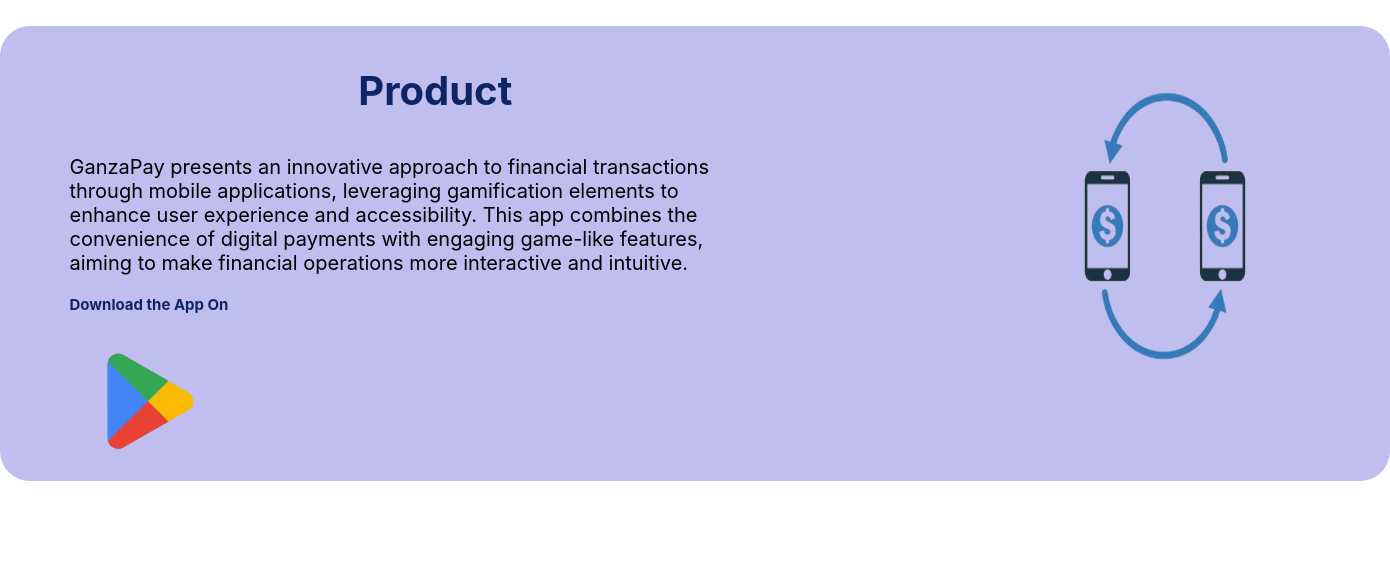
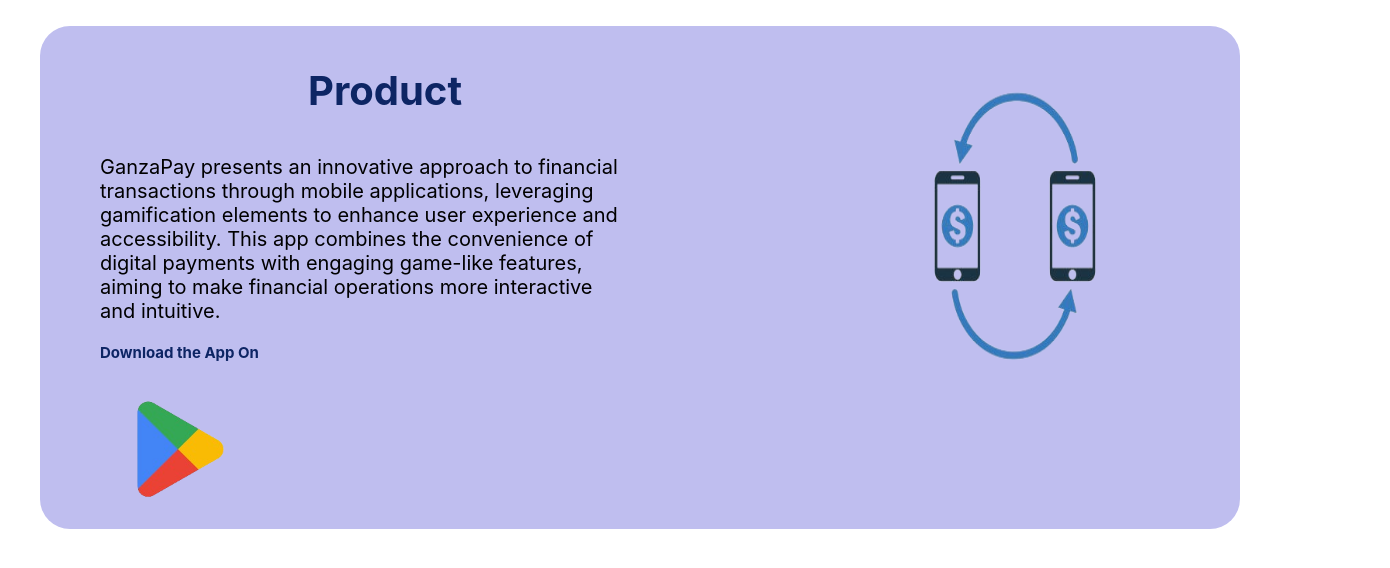
Before and after one commit to akirachix/Umodzi-Informational, a React (Create React App) app: page / in a window 1280 px wide. Shown: the top 568 px of the page, 1390 px wide, since content can reach past the window. Built offline with nearby package versions, Linux system fonts and the light colour scheme.

Commit message:
changes added

```diff
--- a/src/Product/index.css
+++ b/src/Product/index.css
@@ -19,7 +19,7 @@ height: 400px;
 
   }
 
-  .text {
+  .body{
     font-size: 20px;
     text-align: justify;
     padding-left: 5%;
@@ -51,6 +51,7 @@ height: 400px;
      width:320px ;
      padding: 30px;
      gap: 10%;
+     border-radius: 0%;
 
     }
   h3{
@@ -168,6 +169,8 @@ height: 400px;
 
   @media screen  and (min-width: 1000px) and (max-width: 1200px){
 
+
+
     .product {
       display: flex;
       flex-direction: row;
@@ -204,3 +207,53 @@ height: 400px;
       }
 
   }
+
+  @media screen and (width:1280px){
+    .product {
+      display: flex;
+       background-color: #BFBEEF;
+       border-radius: 30px;
+       width: 1200px;
+       margin: 0 auto;
+       gap: 10%;
+       margin-top: 2%;
+      }
+    h3{
+      color: #0d2564;
+      font-size: 40px;
+      text-align: center;
+    }
+
+    #image {
+    width: 450px;
+    height: 400px;
+
+      }
+
+      .text {
+        font-size: 20px;
+        text-align: justify;
+        padding-left: 5%;
+      }
+      #google-play-img {
+        max-width: 150px;
+        padding-right: 50%;
+      }
+      h2{
+        font-size: 15px;
+        padding-right: 60%;
+        color: #0d2564;
+
+      }
+      .product-text{
+        color: black;
+        text-align: justify;
+        padding-right: 50px;
+       text-align: left;
+       font-size: 20px;
+      }
+
+
+
+
+  }
--- a/src/Product/index.js
+++ b/src/Product/index.js
@@ -1,20 +1,21 @@
 import './index.css';
-import ganza from './ganza.png';
-import google from './ganzagp.png';
+
+
 const Products = () => {
   return (
 
     <div className="product">
-      <div className="text">
+      <div className="body">
         <h3>Product</h3>
         <p className="product-text">
         GanzaPay presents an innovative approach to financial transactions through mobile applications, leveraging gamification elements to enhance user experience and accessibility. This app combines the convenience of digital payments with engaging game-like features, aiming to make financial operations more interactive and intuitive.
         </p>
         <h2 className='download'>Download the App On</h2>
-        <img id="google-play-img" src={google} alt="" />
+        <img src='/images/ganzagp.png' alt='gaza' id='google-play-img'/>
       </div>
       <div>
-        <img src={ganza} alt=""  id='image'/>
+     <img src='/images/ganza.png' alt='' id='image'/>
+
         </div>
     </div>
   );
```
Also changed, not shown: public/images/ganza.png (renamed from src/Product/ganza.png), public/images/ganzagp.png (renamed from src/Product/ganzagp.png).
